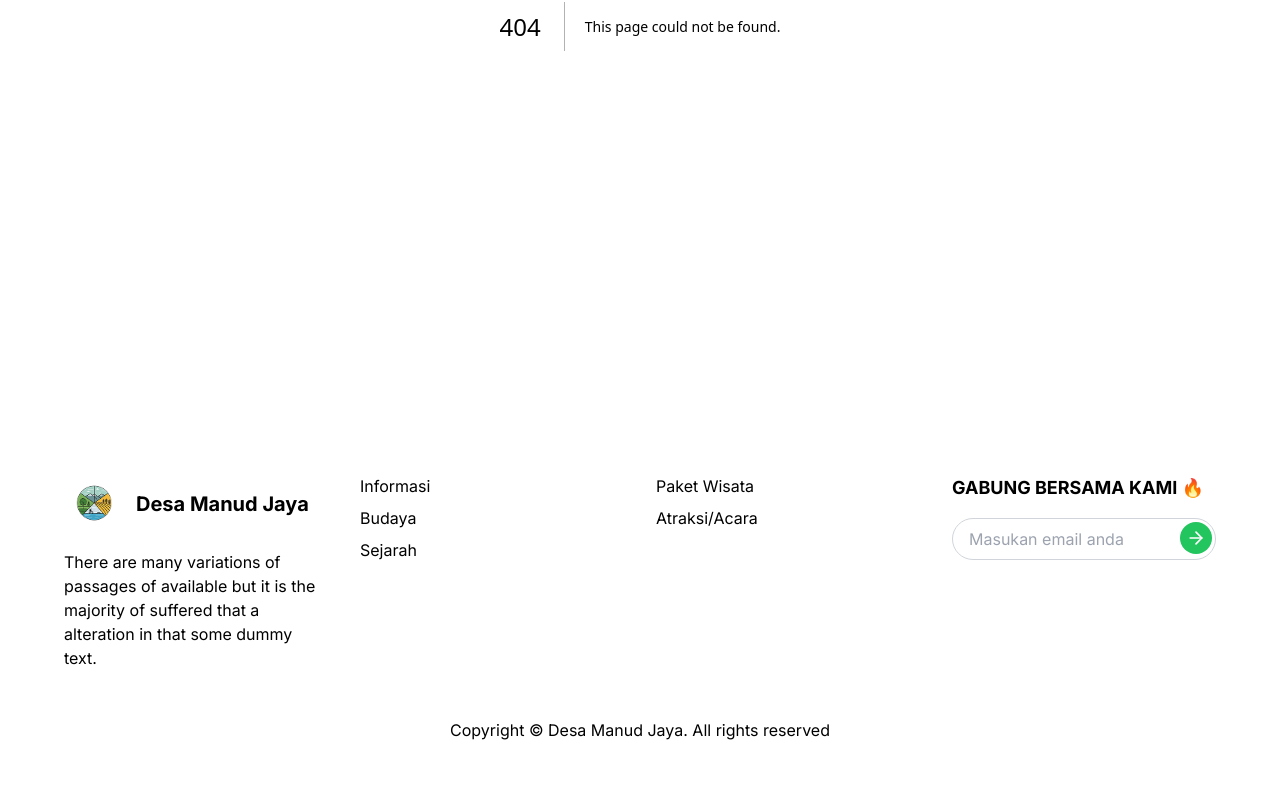
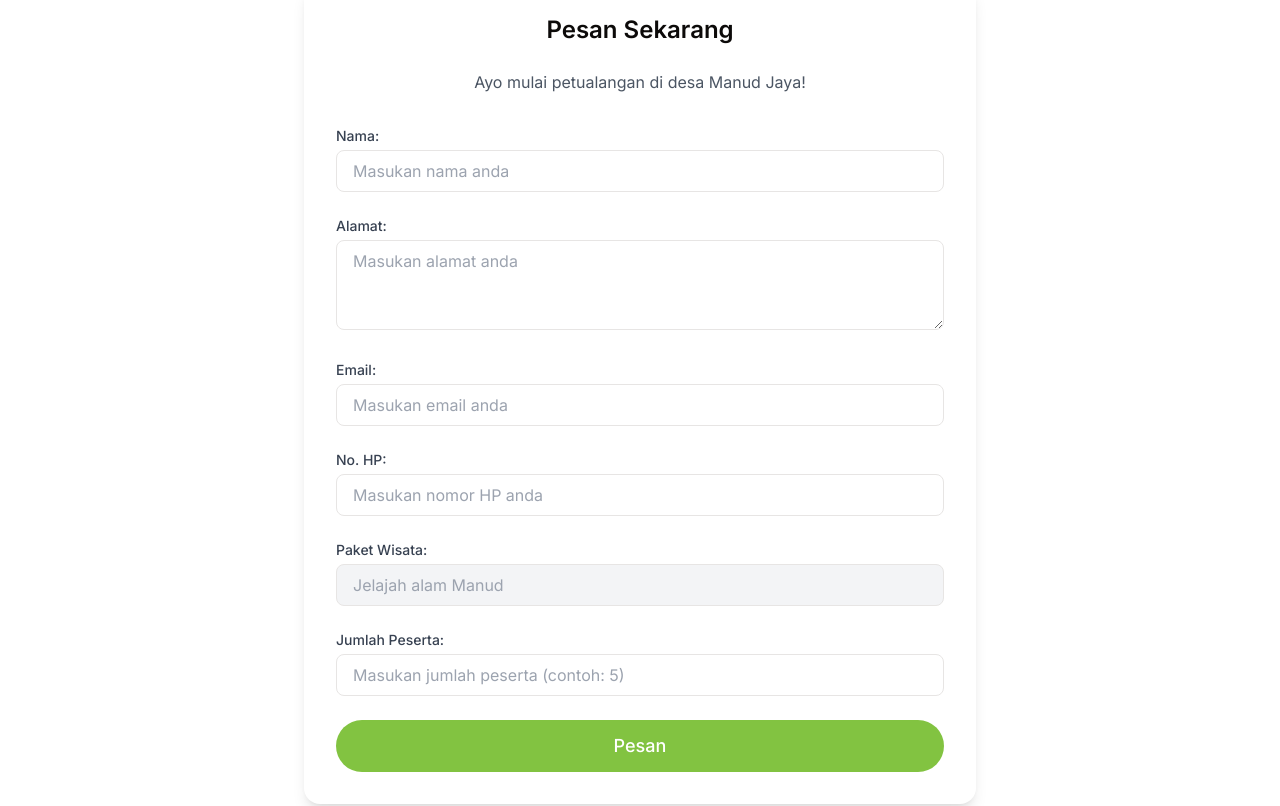
Before and after one commit to andosubakti/manud-jaya-fe-web, a Next.js app: page /paket-wisata/pesan in a window 1280 px wide. Before the commit this address had no page. Shown: the part 374-1180 px from the top of the page. Built offline with nearby package versions, Linux system fonts and the light colour scheme.

Commit message:
feat: add form pemesanan page

```diff
--- a/app/paket-wisata/page.tsx
+++ b/app/paket-wisata/page.tsx
@@ -3,6 +3,7 @@ import React, { useState, useMemo } from 'react'
 import Image from 'next/image'
 import { Breadcrumb } from '@/components/breadcrumb'
 import { Dialog, DialogContent, DialogTitle } from '@/components/ui/dialog'
+import { useRouter } from 'next/navigation'
 
 interface PaketWisata {
   id: number
@@ -15,6 +16,7 @@ interface PaketWisata {
 }
 
 export default function PaketWisataPage() {
+  const router = useRouter()
   const [sortBy, setSortBy] = useState('title')
   const [selectedPaket, setSelectedPaket] = useState<PaketWisata | null>(null)
 
@@ -97,6 +99,10 @@ export default function PaketWisataPage() {
     })
   }, [paketWisata, sortBy])
 
+  const handlePesan = (paketTitle: string) => {
+    router.push(`/paket-wisata/pesan?paket=${encodeURIComponent(paketTitle)}`)
+  }
+
   return (
     <main className="min-h-screen bg-background">
       {/* Hero Section */}
@@ -167,7 +173,7 @@ export default function PaketWisataPage() {
                   className="w-full bg-[#82C341] text-white py-3 rounded-full hover:bg-[#82C341]/90 transition-colors text-lg font-medium"
                   onClick={(e) => {
                     e.stopPropagation()
-                    // Handle booking logic here
+                    handlePesan(paket.title)
                   }}
                 >
                   Pesan Sekarang
@@ -216,7 +222,10 @@ export default function PaketWisataPage() {
                     <div className="text-2xl font-bold text-[#0F172A] mb-6">
                       {selectedPaket.price}
                     </div>
-                    <button className="w-full bg-[#82C341] text-white py-3 rounded-full text-base font-medium hover:bg-[#82C341]/90 transition-colors">
+                    <button
+                      className="w-full bg-[#82C341] text-white py-3 rounded-full text-base font-medium hover:bg-[#82C341]/90 transition-colors"
+                      onClick={() => handlePesan(selectedPaket.title)}
+                    >
                       Pesan Sekarang
                     </button>
                   </div>
@@ -253,7 +262,10 @@ export default function PaketWisataPage() {
                     {selectedPaket.price}
                   </div>
 
-                  <button className="w-full bg-[#82C341] text-white py-4 rounded-full text-lg font-medium hover:bg-[#82C341]/90 transition-colors">
+                  <button
+                    className="w-full bg-[#82C341] text-white py-4 rounded-full text-lg font-medium hover:bg-[#82C341]/90 transition-colors"
+                    onClick={() => handlePesan(selectedPaket.title)}
+                  >
                     Pesan Sekarang
                   </button>
                 </div>
--- /dev/null
+++ b/app/paket-wisata/pesan/page.tsx
@@ -0,0 +1,197 @@
+'use client'
+import React, { useState } from 'react'
+import { useSearchParams } from 'next/navigation'
+import { Breadcrumb } from '@/components/breadcrumb'
+
+export default function PesanPaketWisata() {
+  const searchParams = useSearchParams()
+  const selectedPaket = searchParams.get('paket')
+
+  const [formData, setFormData] = useState({
+    nama: '',
+    alamat: '',
+    email: '',
+    noHp: '',
+    paketWisata: selectedPaket || '',
+    jumlahPeserta: '',
+  })
+
+  const handleSubmit = (e: React.FormEvent) => {
+    e.preventDefault()
+    // Handle form submission here
+    console.log(formData)
+  }
+
+  const handleChange = (
+    e: React.ChangeEvent<HTMLInputElement | HTMLTextAreaElement>,
+  ) => {
+    const { name, value } = e.target
+    setFormData((prev) => ({
+      ...prev,
+      [name]: value,
+    }))
+  }
+
+  return (
+    <main className="min-h-screen bg-background pt-24">
+      {/* Hero Section */}
+      <section className="bg-[#82C341] py-12">
+        <div className="container mx-auto px-4">
+          <h1 className="text-3xl md:text-4xl font-bold text-white text-center">
+            Pemesanan Paket Wisata
+            <br />
+            Desa Manud Jaya
+          </h1>
+        </div>
+      </section>
+
+      {/* Breadcrumb */}
+      <div className="container mx-auto px-4 py-4">
+        <Breadcrumb
+          items={[
+            { label: 'Beranda', href: '/' },
+            { label: 'Paket Wisata', href: '/paket-wisata' },
+            { label: 'Pesan', href: '/paket-wisata/pesan' },
+          ]}
+        />
+      </div>
+
+      {/* Form Section */}
+      <div className="container mx-auto px-4 py-8">
+        <div className="max-w-2xl mx-auto bg-white rounded-2xl shadow-lg p-6 md:p-8">
+          <h2 className="text-2xl font-semibold text-center mb-6">
+            Pesan Sekarang
+          </h2>
+          <p className="text-center text-gray-600 mb-8">
+            Ayo mulai petualangan di desa Manud Jaya!
+          </p>
+
+          <form onSubmit={handleSubmit} className="space-y-6">
+            <div>
+              <label
+                htmlFor="nama"
+                className="block text-sm font-medium text-gray-700 mb-1"
+              >
+                Nama:
+              </label>
+              <input
+                type="text"
+                id="nama"
+                name="nama"
+                value={formData.nama}
+                onChange={handleChange}
+                placeholder="Masukan nama anda"
+                className="w-full px-4 py-2 border rounded-lg focus:ring-2 focus:ring-[#82C341] focus:border-transparent"
+                required
+              />
+            </div>
+
+            <div>
+              <label
+                htmlFor="alamat"
+                className="block text-sm font-medium text-gray-700 mb-1"
+              >
+                Alamat:
+              </label>
+              <textarea
+                id="alamat"
+                name="alamat"
+                value={formData.alamat}
+                onChange={handleChange}
+                placeholder="Masukan alamat anda"
+                rows={3}
+                className="w-full px-4 py-2 border rounded-lg focus:ring-2 focus:ring-[#82C341] focus:border-transparent"
+                required
+              />
+            </div>
+
+            <div>
+              <label
+                htmlFor="email"
+                className="block text-sm font-medium text-gray-700 mb-1"
+              >
+                Email:
+              </label>
+              <input
+                type="email"
+                id="email"
+                name="email"
+                value={formData.email}
+                onChange={handleChange}
+                placeholder="Masukan email anda"
+                className="w-full px-4 py-2 border rounded-lg focus:ring-2 focus:ring-[#82C341] focus:border-transparent"
+                required
+              />
+            </div>
+
+            <div>
+              <label
+                htmlFor="noHp"
+                className="block text-sm font-medium text-gray-700 mb-1"
+              >
+                No. HP:
+              </label>
+              <input
+                type="tel"
+                id="noHp"
+                name="noHp"
+                value={formData.noHp}
+                onChange={handleChange}
+                placeholder="Masukan nomor HP anda"
+                className="w-full px-4 py-2 border rounded-lg focus:ring-2 focus:ring-[#82C341] focus:border-transparent"
+                required
+              />
+            </div>
+
+            <div>
+              <label
+                htmlFor="paketWisata"
+                className="block text-sm font-medium text-gray-700 mb-1"
+              >
+                Paket Wisata:
+              </label>
+              <input
+                type="text"
+                id="paketWisata"
+                name="paketWisata"
+                value={formData.paketWisata}
+                onChange={handleChange}
+                placeholder="Jelajah alam Manud"
+                className="w-full px-4 py-2 border rounded-lg focus:ring-2 focus:ring-[#82C341] focus:border-transparent bg-gray-100"
+                readOnly
+                required
+              />
+            </div>
+
+            <div>
+              <label
+                htmlFor="jumlahPeserta"
+                className="block text-sm font-medium text-gray-700 mb-1"
+              >
+                Jumlah Peserta:
+              </label>
+              <input
+                type="number"
+                id="jumlahPeserta"
+                name="jumlahPeserta"
+                value={formData.jumlahPeserta}
+                onChange={handleChange}
+                placeholder="Masukan jumlah peserta (contoh: 5)"
+                min="1"
+                className="w-full px-4 py-2 border rounded-lg focus:ring-2 focus:ring-[#82C341] focus:border-transparent"
+                required
+              />
+            </div>
+
+            <button
+              type="submit"
+              className="w-full bg-[#82C341] text-white py-3 rounded-full hover:bg-[#82C341]/90 transition-colors text-lg font-medium mt-8"
+            >
+              Pesan
+            </button>
+          </form>
+        </div>
+      </div>
+    </main>
+  )
+}
--- a/components/navbar.tsx
+++ b/components/navbar.tsx
@@ -154,14 +154,14 @@ export default function Navbar() {
                 {link.name}
               </Link>
             ))}
-            <div
+            {/* <div
               className="pt-8 mobile-menu-item"
               style={{ '--index': navLinks.length } as React.CSSProperties}
             >
               <Button className="w-full h-12 text-base" onClick={closeMenu}>
                 Pesan Sekarang
               </Button>
-            </div>
+            </div> */}
           </div>
 
           {/* Explicit Close Button at the bottom */}
```
